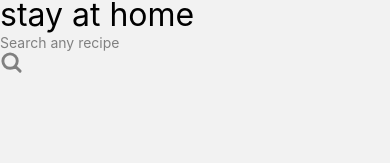
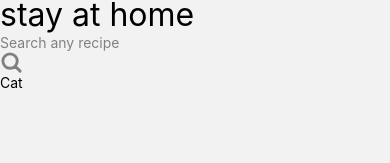
Before and after one commit to sunilkrishna49/food-recipe-app, a React Native app: screen /Home in a window 390 px wide. Shown: the part 137-300 px from the top of the page. Built offline with nearby package versions, Linux system fonts and the light colour scheme.

Commit message:
created categories

```diff
--- /dev/null
+++ b/src/components/Categories.js
@@ -0,0 +1,10 @@
+import { View, Text } from "react-native";
+import React from "react";
+
+export default function Categories() {
+  return (
+    <View>
+      <Text>Cat</Text>
+    </View>
+  );
+}
--- a/src/screens/HomeScreen.js
+++ b/src/screens/HomeScreen.js
@@ -6,8 +6,10 @@ import {
   heightPercentageToDP as hp,
 } from "react-native-responsive-screen";
 import * as Icons from "react-native-heroicons/outline";
+import categories from "../components/Categories";
+import Categories from "../components/Categories";
 
-const HomeScreen = () => {
+export default function HomeScreen() {
   return (
     <View className="flex-1 bg-white">
       <StatusBar style="dark" />
@@ -62,9 +64,10 @@ const HomeScreen = () => {
             />
           </View>
         </View>
+        <View>
+          <Categories />
+        </View>
       </ScrollView>
     </View>
   );
-};
-
-export default HomeScreen;
+}
```
